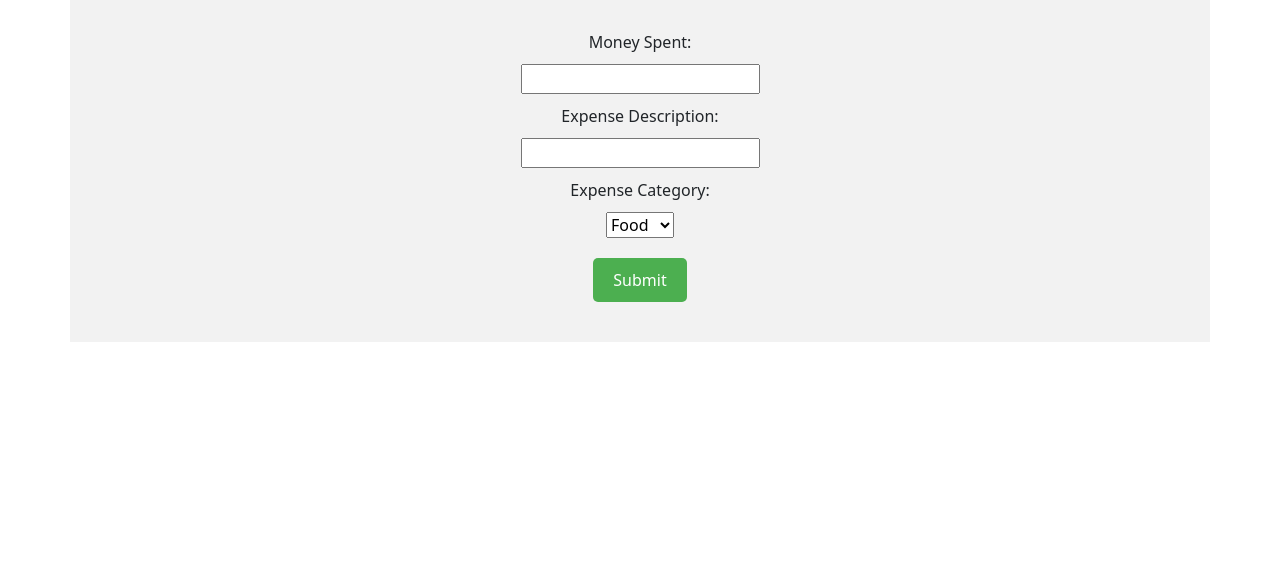
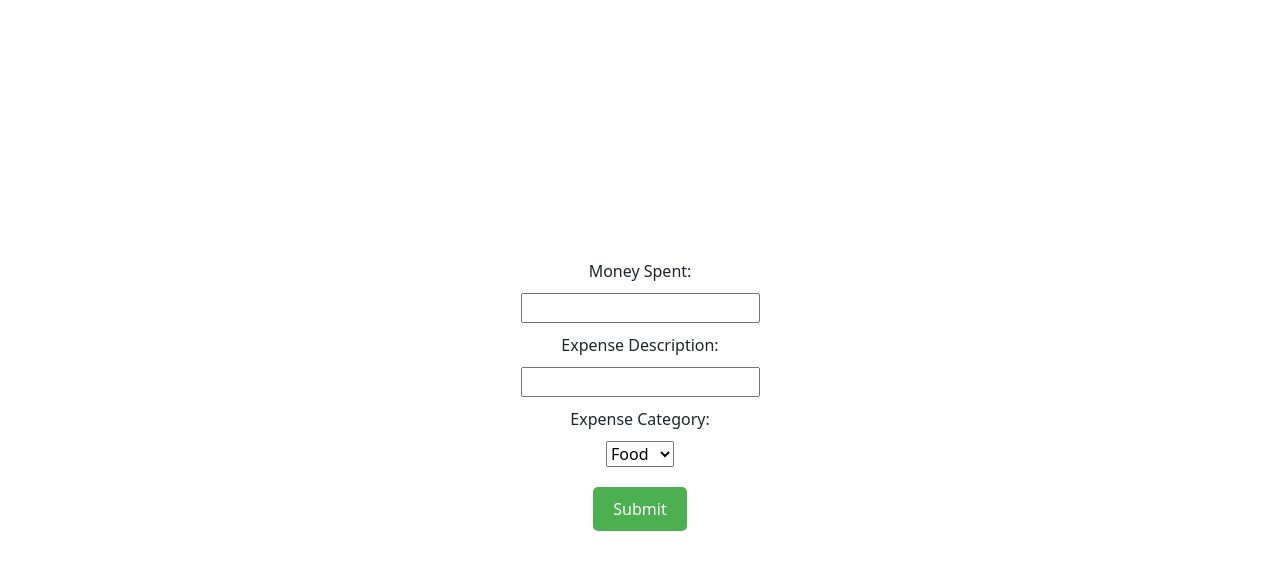
Before and after one commit to HimanshuDeveloperr/expense-tracker-2, a React (Create React App) app: page /expenses in a window 1280 px wide. Shown: the top 570 px of the page. Built offline with nearby package versions, Linux system fonts and the light colour scheme.

Commit message:
updated style

```diff
--- a/src/Components/Routes/Expenses.css
+++ b/src/Components/Routes/Expenses.css
@@ -3,9 +3,9 @@
   flex-direction: column;
   align-items: center;
   justify-content: center;
-  background-color: #f2f2f2;
-  padding: 20px;
+  height: 100vh;
 }
+
 
 form {
   display: flex;
```
